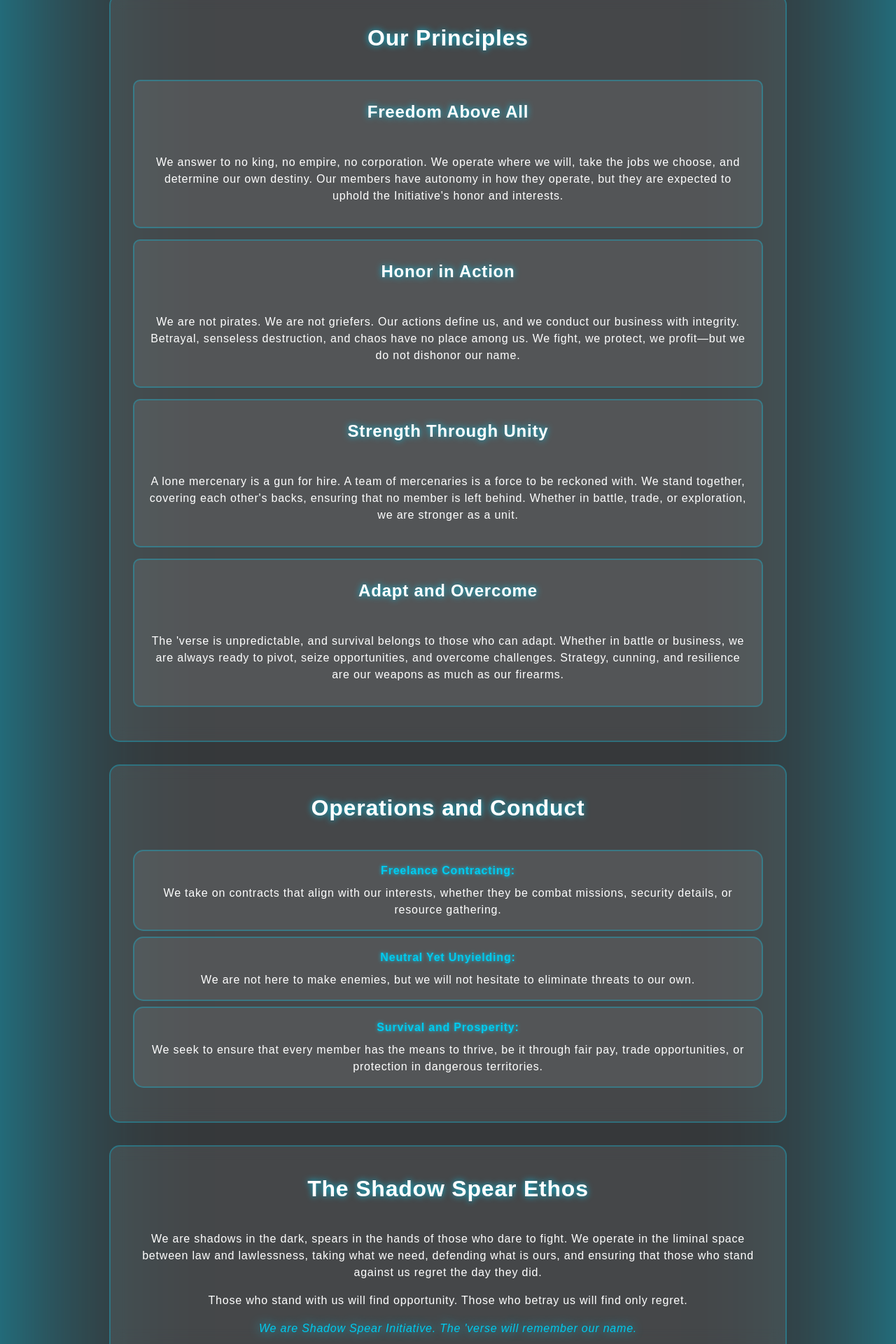
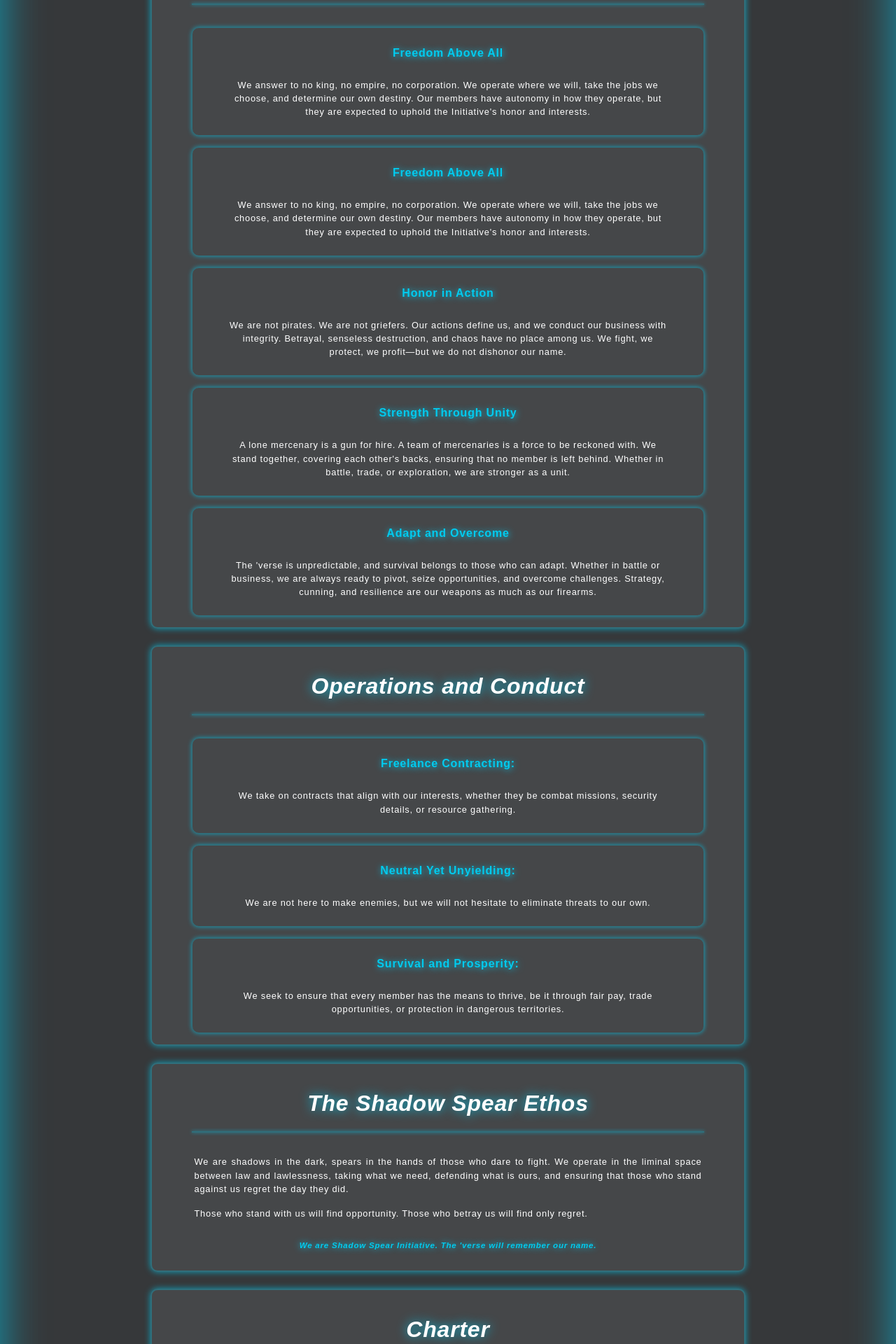
Before and after one commit to davidreichardt/shdwspr-website, a SvelteKit app: page /about in a window 1280 px wide. Shown: the part 880-2800 px from the top of the page at 70% size. Built offline with nearby package versions, Linux system fonts and the light colour scheme; a web font is replaced by a local one.

Commit message:
worked on styling pages, changed background image

```diff
--- a/src/lib/Footer.svelte
+++ b/src/lib/Footer.svelte
@@ -2,8 +2,7 @@
 	import { RSI_ORG_LINK, DISCORD_LINK, YOUTUBE_LINK } from '../config.js';
 	const links = [
 		{ name: 'RSI Org Page', href: RSI_ORG_LINK },
-		{ name: 'Discord', href: DISCORD_LINK },
-		{ name: 'Youtube', href: YOUTUBE_LINK }
+		{ name: 'Discord', href: DISCORD_LINK }
 	];
 </script>
 
@@ -66,6 +65,7 @@
 		align-items: center;
 		gap: 1rem;
 		max-width: 100%;
+		box-sizing: border-box;
 	}
 
 	.link {
@@ -101,6 +101,7 @@
 		text-align: center;
 		max-width: 100%;
 		margin: 0 auto;
+		box-sizing: border-box;
 	}
 
 	.RSI-logos {
@@ -110,6 +111,7 @@
 		gap: 2rem;
 		max-width: 100%;
 		flex-wrap: wrap;
+		box-sizing: border-box;
 	}
 
 	.rsi-logo {
--- a/src/routes/+layout.svelte
+++ b/src/routes/+layout.svelte
@@ -4,5 +4,4 @@
 	import Navbar from '$lib/Navbar.svelte';
 </script>
 
-<Navbar />
 <slot />
--- a/src/routes/about/+page.svelte
+++ b/src/routes/about/+page.svelte
@@ -1,227 +1,335 @@
 <script>
-	import Footer from "$lib/Footer.svelte";
+	import Footer from '$lib/Footer.svelte';
+	import Navbar from '$lib/Navbar.svelte';
+</script>
 
-</script>
 <section class="about-page-container">
-	<section class="section-header">
-		<h2>History</h2>
-		<p>
+	<Navbar />
+	<section class="section-container">
+		<h2 class="section-title">History</h2>
+		<div class="separator"></div>
+		<p class="section-text">
 			Shadow Spear Initiative (SHDWSPR) was founded in 2954. Born from a vision of independence and
 			adaptability, SHDWSPR operates in the vast expanse of the 'verse, offering its members freedom
 			to pursue their own goals while maintaining the support of a dedicated and skilled
 			organization.
 		</p>
-		<p>
+		<p class="section-text">
 			SHDWSPR engages in a range of activities, including (but not limited to) freelance contracts,
 			mercenary work, bounty hunting, trading, resource gathering, and hauling.
 		</p>
-		<p>
+		<p class="section-text">
 			Despite its mercenary roots, SHDWSPR is not bound by a strict military hierarchy. Instead, it
 			thrives on a brotherhood of capable pilots, soldiers, and industrialists who work together for
 			mutual success.
 		</p>
 	</section>
 
-	<section class="section-header">
-		<h2>Manifesto</h2>
-		<p>
+	<section class="section-container">
+		<h2 class="section-title">Manifesto</h2>
+		<div class="separator"></div>
+		<p class="section-text">
 			In the vast and chaotic expanse of the 'verse, where empires rise and fall, where corporations
 			exploit and syndicates manipulate, we stand apart. Shadow Spear Initiative is not bound by
 			bureaucracy, not shackled by politics, and not driven by blind allegiance. We are freelancers,
 			warriors, and survivors; a force navigating the stars on our own terms.
 		</p>
-		<p>
+		<p class="section-text">
 			We do not seek conquest, nor do we kneel to those who claim dominion over the void. Instead,
 			we forge our own path, taking contracts that suit our interests, forging alliances where they
 			benefit us, and protecting what is ours with unwavering resolve.
 		</p>
 	</section>
 
-	<section class="principles">
-		<h3 class="glow-title">Our Principles</h3>
-		<section class="principle">
-			<h4>Freedom Above All</h4>
-			<p>
-				We answer to no king, no empire, no corporation. We operate where we will, take the jobs we
-				choose, and determine our own destiny. Our members have autonomy in how they operate, but
-				they are expected to uphold the Initiative's honor and interests.
-			</p>
-		</section>
-		<section class="principle">
-			<h4>Honor in Action</h4>
-			<p>
-				We are not pirates. We are not griefers. Our actions define us, and we conduct our business
-				with integrity. Betrayal, senseless destruction, and chaos have no place among us. We fight,
-				we protect, we profit—but we do not dishonor our name.
-			</p>
-		</section>
-		<section class="principle">
-			<h4>Strength Through Unity</h4>
-			<p>
-				A lone mercenary is a gun for hire. A team of mercenaries is a force to be reckoned with. We
-				stand together, covering each other's backs, ensuring that no member is left behind. Whether
-				in battle, trade, or exploration, we are stronger as a unit.
-			</p>
-		</section>
-		<section class="principle">
-			<h4>Adapt and Overcome</h4>
-			<p>
-				The 'verse is unpredictable, and survival belongs to those who can adapt. Whether in battle
-				or business, we are always ready to pivot, seize opportunities, and overcome challenges.
-				Strategy, cunning, and resilience are our weapons as much as our firearms.
-			</p>
+	<section class="section-container">
+		<h2 class="section-title">Our Principles</h2>
+		<div class="separator"></div>
+		<section class="section-list principles-list">
+			<div class="section-list-item principle">
+				<h3 class="section-list-item-title principle-title">Freedom Above All</h3>
+				<p class="section-text principle-text">
+					We answer to no king, no empire, no corporation. We operate where we will, take the jobs
+					we choose, and determine our own destiny. Our members have autonomy in how they operate,
+					but they are expected to uphold the Initiative's honor and interests.
+				</p>
+			</div>
+			<div class="section-list-item principle">
+				<h3 class="section-list-item-title principle-title">Freedom Above All</h3>
+				<p class="section-text principle-text">
+					We answer to no king, no empire, no corporation. We operate where we will, take the jobs
+					we choose, and determine our own destiny. Our members have autonomy in how they operate,
+					but they are expected to uphold the Initiative's honor and interests.
+				</p>
+			</div>
+			<div class="section-list-item principle">
+				<h3 class="section-list-item-title principle-title">Honor in Action</h3>
+				<p class="section-text principle-text">
+					We are not pirates. We are not griefers. Our actions define us, and we conduct our
+					business with integrity. Betrayal, senseless destruction, and chaos have no place among
+					us. We fight, we protect, we profit—but we do not dishonor our name.
+				</p>
+			</div>
+			<div class="section-list-item principle">
+				<h3 class="section-list-item-title principle-title">Strength Through Unity</h3>
+				<p class="section-text principle-text">
+					A lone mercenary is a gun for hire. A team of mercenaries is a force to be reckoned with.
+					We stand together, covering each other's backs, ensuring that no member is left behind.
+					Whether in battle, trade, or exploration, we are stronger as a unit.
+				</p>
+			</div>
+			<div class="section-list-item principle">
+				<h3 class="section-list-item-title principle-title">Adapt and Overcome</h3>
+				<p class="section-text principle-text">
+					The 'verse is unpredictable, and survival belongs to those who can adapt. Whether in
+					battle or business, we are always ready to pivot, seize opportunities, and overcome
+					challenges. Strategy, cunning, and resilience are our weapons as much as our firearms.
+				</p>
+			</div>
 		</section>
 	</section>
-	<section class="section-header">
-		<h3 class="glow-title">Operations and Conduct</h3>
-		<ul class="operations-list">
-			<li>
-				<strong>Freelance Contracting:</strong> <div>We take on contracts that align with our interests, whether
-				they be combat missions, security details, or resource gathering.</div>
-			</li>
-			<li>
-				<strong>Neutral Yet Unyielding:</strong> <div>We are not here to make enemies, but we will not hesitate
-				to eliminate threats to our own.</div>
-			</li>
-			<li>
-				<strong>Survival and Prosperity:</strong> <div>We seek to ensure that every member has the means to
-				thrive, be it through fair pay, trade opportunities, or protection in dangerous territories.</div>
-			</li>
-		</ul>
+
+	<section class="section-container">
+		<h2 class="section-title">Operations and Conduct</h2>
+		<div class="separator"></div>
+		<section class="section-list operations-list">
+			<div class="section-list-item operation">
+				<h3 class="section-list-item-title operation-title">Freelance Contracting:</h3>
+				<p class="section-text operation-text">
+					We take on contracts that align with our interests, whether they be combat missions,
+					security details, or resource gathering.
+				</p>
+			</div>
+			<div class="section-list-item operation">
+				<h3 class="section-list-item-title operation-title">Neutral Yet Unyielding:</h3>
+				<p class="section-text operation-text">
+					We are not here to make enemies, but we will not hesitate to eliminate threats to our own.
+				</p>
+			</div>
+			<div class="section-list-item operation">
+				<h3 class="section-list-item-title operation-title">Survival and Prosperity:</h3>
+				<p class="section-text operation-text">
+					We seek to ensure that every member has the means to thrive, be it through fair pay, trade
+					opportunities, or protection in dangerous territories.
+				</p>
+			</div>
+		</section>
 	</section>
-	<section class="section-header">
-		<h3 class="glow-title">The Shadow Spear Ethos</h3>
-		<p>
+
+	<section class="section-container">
+		<h2 class="section-title">The Shadow Spear Ethos</h2>
+		<div class="separator"></div>
+		<p class="section-text">
 			We are shadows in the dark, spears in the hands of those who dare to fight. We operate in the
 			liminal space between law and lawlessness, taking what we need, defending what is ours, and
 			ensuring that those who stand against us regret the day they did.
 		</p>
-		<p>Those who stand with us will find opportunity. Those who betray us will find only regret.</p>
+		<p class="section-text">
+			Those who stand with us will find opportunity. Those who betray us will find only regret.
+		</p>
 		<p class="glow-text">We are Shadow Spear Initiative. The 'verse will remember our name.</p>
 	</section>
 
-	<section class="section-header">
-		<h2>Charter</h2>
-		<p>
+	<section class="section-container last-section">
+		<h2 class="section-title">Charter</h2>
+		<div class="separator"></div>
+		<p class="section-text">
 			By the Will of those who stand in the shadows and strike with precision, the Shadow Spear
 			Initiative is established as an independent and self-sustaining force, bound by profit,
 			survival, and tactical superiority.
 		</p>
-		<p>
+		<p class="section-text">
 			SHDWSPR operates beyond borders, beyond politics, and owes allegiance only to its own code.
 			While we respect the laws of the UEE where beneficial, we do not bow to any empire, faction,
 			or authority that would seek to limit our freedom or potential.
 		</p>
-		<p>
+		<p class="section-text">
 			It is decreed that SHDWSPR shall remain neutral, but never passive and shall engage in battle,
 			trade, or diplomacy as needed to secure its interests. Our path is not one of conquest, but of
 			calculated force, ensuring that our members thrive in the void, adapt to any challenge, and
 			execute with precision.
 		</p>
-		<p>
+		<p class="section-text">
 			To this end, Spear Tactical, Spear Logistics, Spear Recon, and Spear Guardian are instituted
 			to uphold our mission and safeguard the future of the Initiative.
 		</p>
 		<p class="glow-text">From the void, we rise.<br /> 2954, Shadow Spear Initiative</p>
 	</section>
+
 	<Footer />
 </section>
 
 <style>
 	.about-page-container {
-		width: 100vw;
-		min-height: calc(100vh - 160px);
+		position: relative;
+		min-height: 100vh;
+		width: 100%;
+		max-width: 100vw;
+		margin: 0 auto;
 		display: flex;
 		flex-direction: column;
-		justify-content: center;
 		align-items: center;
+		justify-content: flex-start;
+		line-height: 1.5;
+		letter-spacing: 0.05rem;
 		background: var(--darkgray);
 		color: white;
-		padding: 5rem 0;
-		letter-spacing: 0.05rem;
-		line-height: 1.5rem;
-        box-shadow: inset 0 0 500px var(--neon-glow);
+		font-size: clamp(0.7rem, 0.9vw, 1rem);
+		box-sizing: border-box;
+		overflow: hidden;
 	}
 
-	.section-header,
-	.principles {
-		max-width: 900px;
-		padding: 2rem;
+	.about-page-container::before {
+		content: '';
+		position: absolute;
+		top: 0;
+		left: 0;
+		width: 100vw;
+		height: 100%;
+		pointer-events: none;
+		z-index: 1;
+		box-shadow: inset 0 0 clamp(15px, 5vw, 500px) var(--neon-glow);
+		mask-image: linear-gradient(
+			to bottom,
+			rgba(0, 0, 0, 0) 0%,
+			/* Fully transparent at the very top */ rgba(0, 0, 0, 1) 20%,
+			/* Fully visible glow starts */ rgba(0, 0, 0, 1) 80%,
+			/* Glow stays strong */ rgba(0, 0, 0, 0) 100% /* Fully transparent at the very bottom */
+		);
+		-webkit-mask-image: linear-gradient(
+			to bottom,
+			rgba(0, 0, 0, 0) 0%,
+			rgba(0, 0, 0, 1) 20%,
+			rgba(0, 0, 0, 1) 80%,
+			rgba(0, 0, 0, 0) 100%
+		);
+	}
+
+	.section-container {
+		display: flex;
+		flex-direction: column;
+		align-items: center;
+		justify-content: center;
+		max-width: 850px;
+		width: 90%;
+		margin-bottom: 1.5rem;
 		background: var(--glass-bg);
 		border: 2px solid var(--glass-border);
-		border-radius: 15px;
-		margin-bottom: 2rem;
-		backdrop-filter: blur(10px);
-		text-align: center;
+		border-radius: 10px;
+		box-shadow: 0 0 10px var(--neon-glow);
+		padding: 1rem;
+		box-sizing: border-box;
 	}
 
-	.section-header h2,
-	.glow-title,
-	.principle h4 {
-		margin-bottom: 3rem;
-		text-shadow: 0 0 10px var(--text-glow);
-		margin-top: 1rem;
+	.section-container:first-of-type {
+		margin-top: 90px;
 	}
 
-	.section-header h2 {
-		font-size: 2.8rem;
+	.last-section {
+		margin-bottom: 2rem;
 	}
 
-	.glow-title {
-		text-shadow: 0 0 10px var(--text-glow);
-		font-size: 2rem;
+	.section-title {
+		font-size: clamp(1.2rem, 5vw, 2rem);
+		margin: 1rem auto;
+		font-style: italic;
+		text-shadow: 0 0 15px var(--text-glow);
 	}
 
-	.principle h4 {
-		font-size: 1.5rem;
+	.separator {
+		width: 90%;
+		height: 2px;
+		background: var(--glass-border);
+		box-shadow: 0 0 5px var(--neon-glow);
+		margin-bottom: 2rem;
 	}
 
-	.principle {
-		background: var(--glass-bg);
-		padding: 1rem;
-		border: 2px solid var(--glass-border);
-		border-radius: 10px;
-		margin-bottom: 1rem;
+	.section-text {
+		font-size: clamp(0.6rem, 1vw, 0.8rem);
+		text-align: justify;
+		padding: 0 1rem;
+		box-sizing: border-box;
+		margin: 0 0 1rem 0;
+		width: 93%;
 	}
 
-	.operations-list {
-		list-style: none;
-		padding: 0;
+	.section-list {
+		display: flex;
+		flex-direction: column;
+		align-items: center;
+		justify-content: center;
+		box-sizing: border-box;
+		width: 90%;
 	}
 
-	.operations-list li {
+	.section-list-item {
+		display: flex;
+		flex-direction: column;
+		align-items: center;
+		justify-content: center;
+		width: 100%;
+		border: 1px solid var(--glass-border);
+		box-shadow: 0 0 6px var(--neon-glow);
+		border-radius: 10px;
 		margin: 0.5rem 0;
-		border: 2px solid var(--glass-border);
-		border-radius: 15px;
-		padding: 1rem;
-		background: var(--glass-bg);
+		padding: 0.5rem;
+		box-sizing: border-box;
 	}
 
-	.operations-list li:hover {
-		box-shadow: 0 0 10px var(--neon-glow);
-		background-color: var(--neon-glow);
-		color: var(--darkgray);
-		transition: all 0.3s ease-in-out;
+	.section-list-item:first-child {
+		margin-top: 0;
 	}
 
-	.operations-list li:hover strong {
-		color: var(--darkgray);
+	.section-list-item:last-child {
+		margin-bottom: 0;
 	}
 
-	.operations-list li strong {
-		font-weight: 800;
+	.section-list-item-title {
+		font-size: clamp(0.8rem, 1.5vw, 1rem);
 		color: var(--lightblue);
-		text-shadow: 0 0 5px var(--text-glow);
+		font-weight: 900;
+		margin: 1rem 0 1.5rem 0;
+		text-shadow: 1px 1px 10px var(--text-glow);
 	}
 
-	.operations-list li div {
-		margin-top: 0.5rem;
+	.principle-text,
+	.operation-text {
+		text-align: center;
+		margin-bottom: 1rem;
 	}
 
 	.glow-text {
 		font-style: italic;
 		color: var(--lightblue);
-		text-shadow: 0 0 15px var(--text-glow);
+		text-shadow: 0 0 10px var(--text-glow);
+		font-weight: 700;
+		padding: 0 5%;
+		text-align: center;
 	}
 
+	/* @media (max-width: 1500px) {
+		.about-page-container {
+			box-shadow: inset 0 0 100px var(--neon-glow);
+		}
+	}
+
+	@media (max-width: 1200px) {
+		.about-page-container {
+			box-shadow: inset 0 0 50px var(--neon-glow);
+		}
+	}
+
+	@media (max-width: 1000px) {
+		.about-page-container {
+			box-shadow: inset 0 0 30px var(--neon-glow);
+		}
+	} */
+
+	@media (max-width: 890px) {
+		.section-container:first-of-type {
+			margin-top: 0;
+		}
+		/* .about-page-container {
+			box-shadow: inset 0 0 15px var(--neon-glow);
+		} */
+	}
 </style>
```
Also changed, not shown: src/lib/Navbar.svelte (+22 -24 lines), src/routes/+page.svelte (+10 -2 lines), src/routes/join/+page.svelte (+20 -0 lines), static/images/ScreenShot-2025-02-27_23-47-21-91A.jpg (added), static/images/polaris-quantum.jpg (added).
